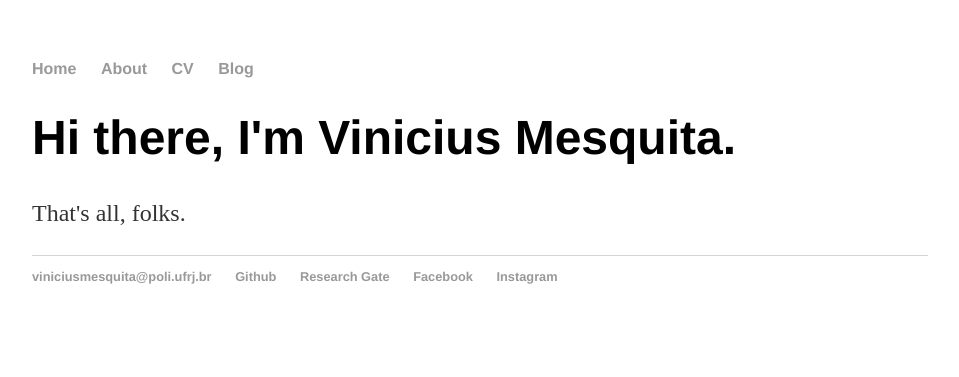
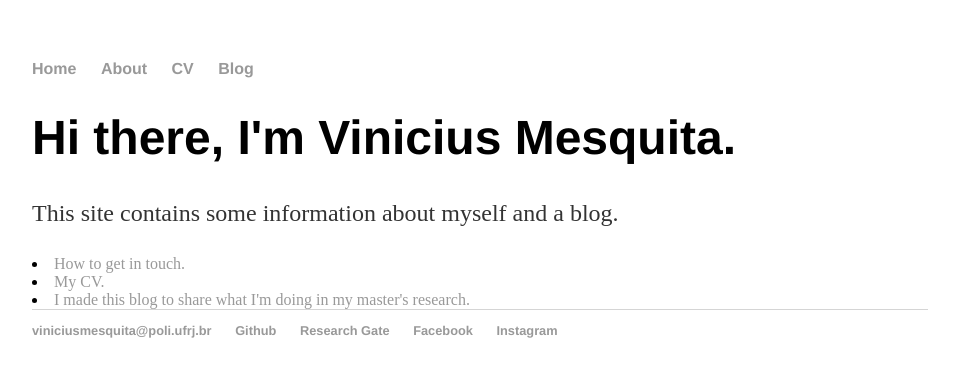
Before and after one commit to mesquita/mesquita.github.io, a Jekyll site: the page built from index.html, in a window 1280 px wide. Shown: the top 377 px of the page, without its empty margins (160-1119 px from the left). Built offline with Jekyll 4.4.1, drawn with Linux system fonts in a browser that asks for light colours.

Commit message:
vamos lá

```diff
--- a/index.html
+++ b/index.html
@@ -4,7 +4,10 @@ title: Vinicius Mesquita
 ---
 <div class="blurb">
 	<h1>Hi there, I'm Vinicius Mesquita.</h1>
-	<p>That's all, folks.</p>
+	<p>This site contains some information about myself and a blog.</p>
+	<li><a href="/about">How to get in touch.</a></li>
+	<li><a href="/cv">My CV.</a></li>
+	<li><a href="/blog">I made this blog to share what I'm doing in my master's research.</a></li>
 </div><!-- /.blurb -->
 
 
```
Also changed, not shown: about.md (+2 -4 lines), cv.md (+1 -0 lines).
